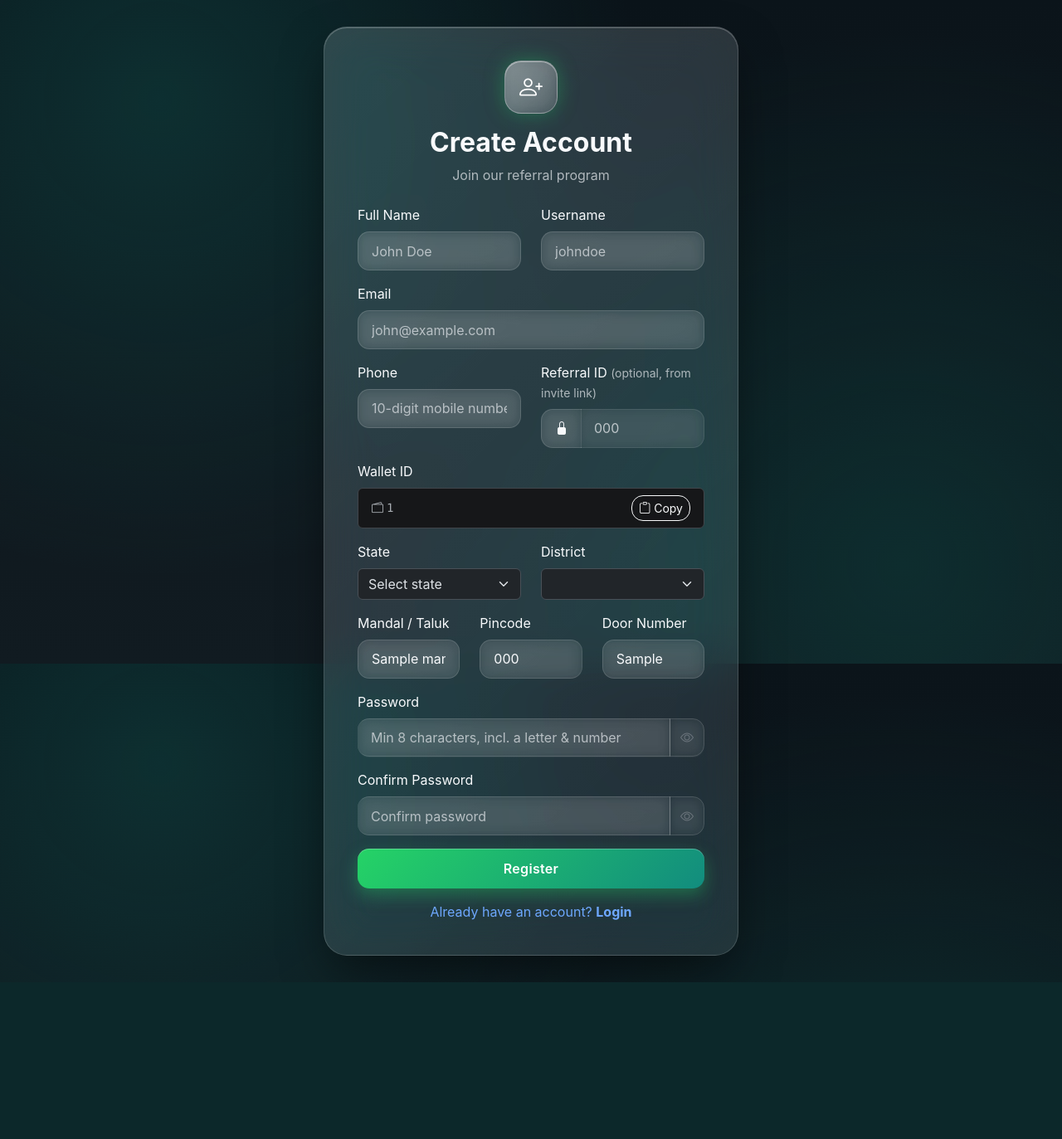
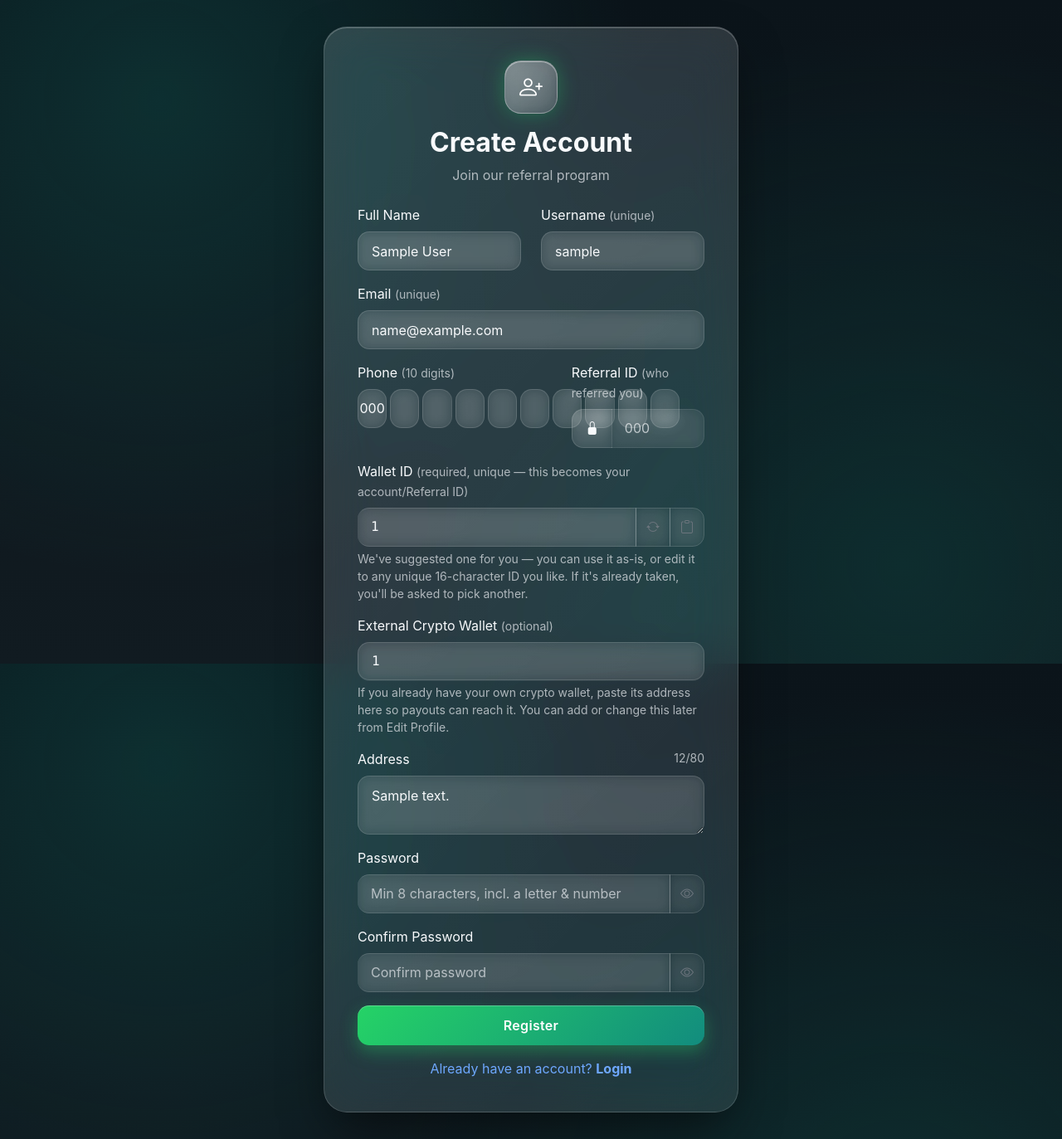
Before and after one commit to futureminds-stack/Smartpayments, a Flask app: template templates/register.html in a window 1280 px wide. Shown: the whole page at 83% size. Before the commit the page ends 1184 px from the top, so only its background shows below. Run offline with Flask 3, Linux system fonts and the light colour scheme; the template is opened without the code that fills it: most values are stand-ins (such as "Sample title", 1, 10 or a date in 2020); some libraries are stand-ins or nearby versions.

Commit message:
Update register.html

```diff
--- a/templates/register.html
+++ b/templates/register.html
@@ -13,32 +13,64 @@
             <div class="row">
                 <div class="col-md-6 mb-3">
                     <label class="form-label">Full Name</label>
-                    <input type="text" name="full_name" class="form-control" placeholder="John Doe" required>
+                    <input type="text" name="full_name" class="form-control" placeholder="John Doe" value="{{ form_data.get('full_name', '') }}" required>
                 </div>
                 <div class="col-md-6 mb-3">
-                    <label class="form-label">Username</label>
-                    <input type="text" name="username" class="form-control" placeholder="johndoe" required>
+                    <label class="form-label">Username <small class="text-muted">(unique)</small></label>
+                    <input type="text" name="username" class="form-control" placeholder="johndoe" value="{{ form_data.get('username', '') }}" required>
                 </div>
             </div>
             <div class="mb-3">
-                <label class="form-label">Email</label>
-                <input type="email" name="email" class="form-control" placeholder="john@example.com" required>
+                <label class="form-label">Email <small class="text-muted">(unique)</small></label>
+                <input type="email" name="email" class="form-control" placeholder="john@example.com" value="{{ form_data.get('email', '') }}" required>
             </div>
             <div class="row">
-                <div class="col-md-6 mb-3">
-                    <label class="form-label">Phone</label>
-                    <input type="tel" name="phone" id="phoneField" class="form-control" inputmode="numeric"
-                           maxlength="10" pattern="[0-9]{10}" placeholder="10-digit mobile number" required>
+                <div class="col-md-7 mb-3">
+                    <label class="form-label">Phone <small class="text-muted">(10 digits)</small></label>
+                    <div class="d-flex gap-1" id="phoneBoxes">
+                        {% set existing_phone = form_data.get('phone', '') %}
+                        {% for i in range(10) %}
+                        <input type="text" inputmode="numeric" maxlength="1"
+                               class="form-control text-center px-0 phone-box"
+                               style="width: 2.2rem;"
+                               value="{{ existing_phone[i] if existing_phone|length > i else '' }}">
+                        {% endfor %}
+                    </div>
+                    <input type="hidden" name="phone" id="phoneHidden" value="{{ existing_phone }}">
                 </div>
-                <div class="col-md-6 mb-3">
-                    <label class="form-label">Referral ID <small class="text-muted">(optional, from invite link)</small></label>
+                <div class="col-md-5 mb-3">
+                    <label class="form-label">Referral ID <small class="text-muted">(who referred you)</small></label>
                     <div class="input-group">
                         <span class="input-group-text"><i class="bi bi-lock-fill"></i></span>
                         <input type="text" name="referral_id" class="form-control" placeholder="No referral code" value="{{ ref_code }}" readonly>
                     </div>
                 </div>
             </div>
-            {% include "_address_fields.html" with context %}
+            <div class="mb-3">
+                <label class="form-label">Wallet ID <small class="text-muted">(required, unique — this becomes your account/Referral ID)</small></label>
+                <div class="input-group">
+                    <input type="text" name="wallet_id" id="walletIdField" class="form-control font-monospace"
+                           maxlength="16" value="{{ suggested_wallet_id }}" required
+                           pattern="[A-Za-z0-9]{16}" title="Exactly 16 letters/numbers">
+                    <button type="button" class="btn btn-outline-secondary" id="regenWalletId" title="Generate a new suggestion"><i class="bi bi-arrow-repeat"></i></button>
+                    <button type="button" class="btn btn-outline-secondary" onclick="copyToClipboard(document.getElementById('walletIdField').value)" title="Copy"><i class="bi bi-clipboard"></i></button>
+                </div>
+                <div class="form-text">We've suggested one for you — you can use it as-is, or edit it to any unique 16-character ID you like. If it's already taken, you'll be asked to pick another.</div>
+            </div>
+            <div class="mb-3">
+                <label class="form-label">External Crypto Wallet <small class="text-muted">(optional)</small></label>
+                <input type="text" name="external_wallet_id" class="form-control font-monospace" maxlength="128"
+                       value="{{ form_data.get('external_wallet_id', '') }}"
+                       placeholder="Paste your own wallet address, e.g. 0x1a2B3c... or a Binance deposit address">
+                <div class="form-text">If you already have your own crypto wallet, paste its address here so payouts can reach it. You can add or change this later from Edit Profile.</div>
+            </div>
+            <div class="mb-3">
+                <label class="form-label d-flex justify-content-between">
+                    <span>Address</span>
+                    <span class="text-muted small" id="addressCount">0/80</span>
+                </label>
+                <textarea name="address" id="addressField" class="form-control" rows="2" maxlength="80" placeholder="Your address">{{ form_data.get('address', '') }}</textarea>
+            </div>
             <div class="mb-3">
                 <label class="form-label">Password</label>
                 <div class="input-group">
@@ -64,9 +96,49 @@
 {% block extra_js %}
 <script>
 (function () {
-    const phone = document.getElementById("phoneField");
-    if (phone) phone.addEventListener("input", () => {
-        phone.value = phone.value.replace(/\D/g, "").slice(0, 10);
+    const boxes = Array.from(document.querySelectorAll(".phone-box"));
+    const hidden = document.getElementById("phoneHidden");
+    function syncHidden() { hidden.value = boxes.map(b => b.value).join(""); }
+    boxes.forEach((box, idx) => {
+        box.addEventListener("input", () => {
+            box.value = box.value.replace(/\D/g, "").slice(0, 1);
+            if (box.value && idx < boxes.length - 1) boxes[idx + 1].focus();
+            syncHidden();
+        });
+        box.addEventListener("keydown", (e) => {
+            if (e.key === "Backspace" && !box.value && idx > 0) {
+                boxes[idx - 1].focus();
+            }
+        });
+        box.addEventListener("paste", (e) => {
+            e.preventDefault();
+            const paste = (e.clipboardData || window.clipboardData).getData("text").replace(/\D/g, "").slice(0, 10);
+            boxes.forEach((b, i) => { b.value = paste[i] || ""; });
+            syncHidden();
+            (boxes[Math.min(paste.length, 9)] || boxes[9]).focus();
+        });
+    });
+    syncHidden();
+
+    const field = document.getElementById("addressField");
+    const count = document.getElementById("addressCount");
+    if (field && count) {
+        const update = () => {
+            count.textContent = field.value.length + "/80";
+            count.classList.toggle("text-warning", field.value.length >= 70);
+        };
+        field.addEventListener("input", update);
+        update();
+    }
+    const walletField = document.getElementById("walletIdField");
+    const regenBtn = document.getElementById("regenWalletId");
+    if (walletField) walletField.addEventListener("input", () => {
+        walletField.value = walletField.value.toUpperCase().replace(/[^A-Z0-9]/g, "").slice(0, 16);
+    });
+    if (regenBtn && walletField) regenBtn.addEventListener("click", () => {
+        let id = "";
+        for (let i = 0; i < 16; i++) id += Math.floor(Math.random() * 10);
+        walletField.value = id;
     });
 })();
 </script>
```
